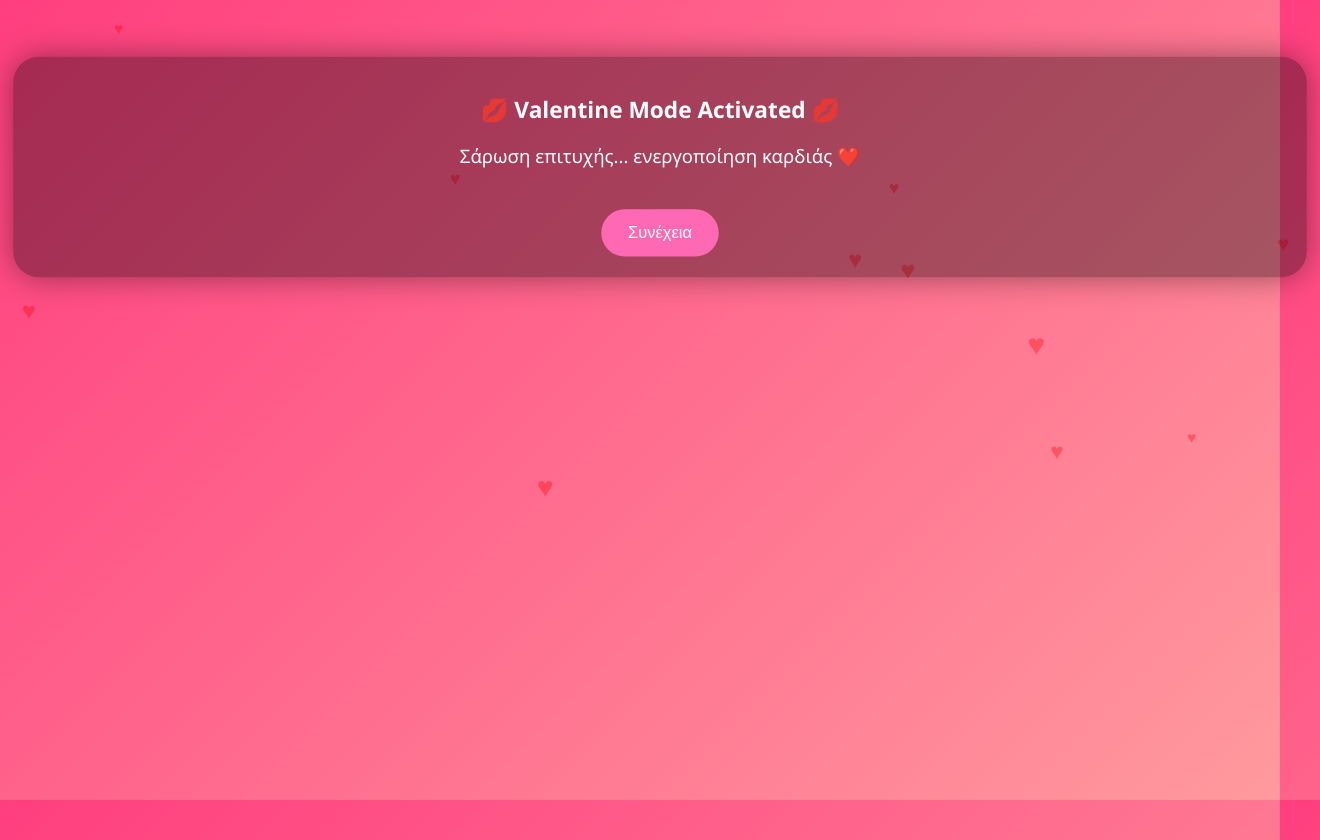
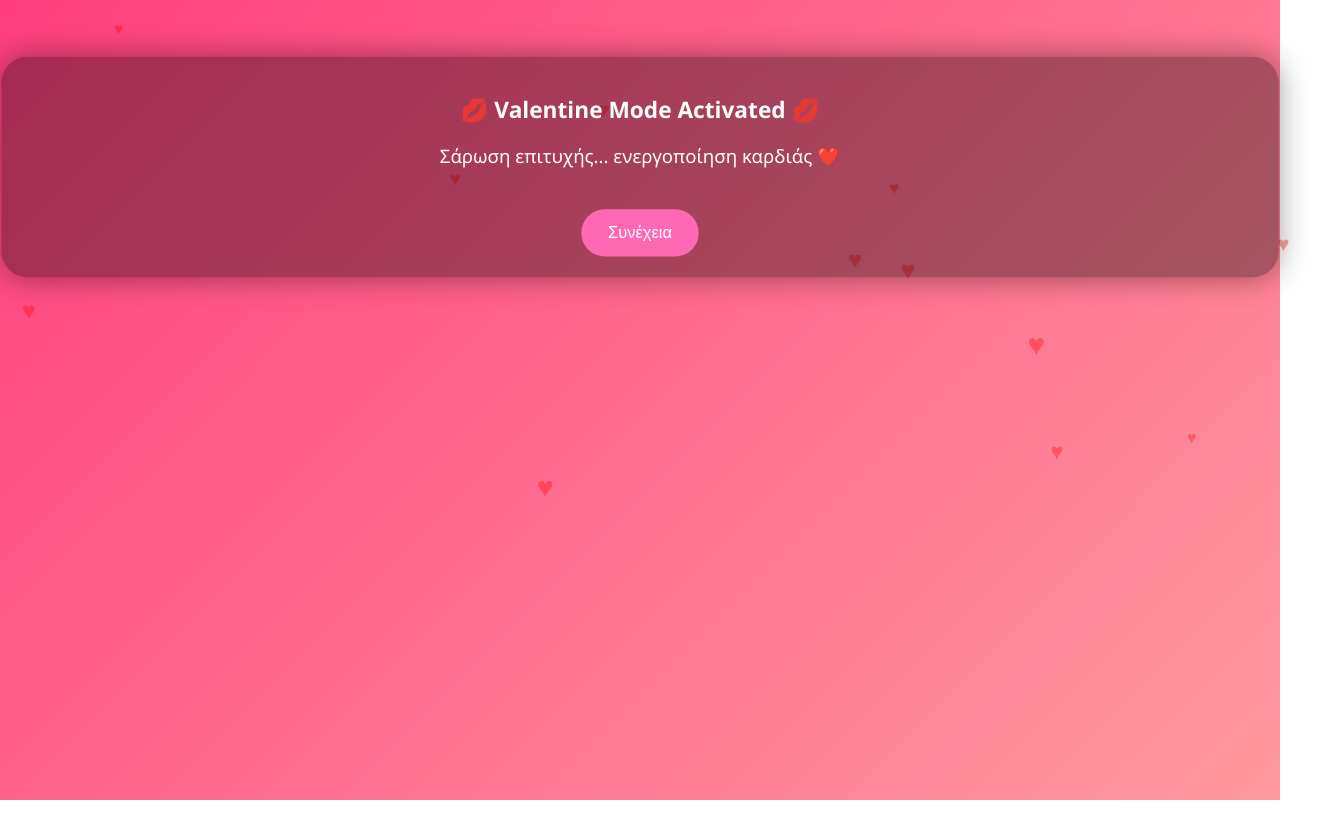
Before and after one commit to v-ivergos/valentine, a plain HTML site: page index.html in a window 1280 px wide. Shown: the whole page, 1320 px wide, since content can reach past the window. After the commit the page ends 800 px from the top, so only its background shows below. Drawn offline with Linux system fonts and the light colour scheme.

Commit message:
first commit

```diff
--- a/index.html
+++ b/index.html
@@ -9,8 +9,6 @@
 body {
   margin: 0;
   /* overflow: hidden; */  /* αφαιρέθηκε */
-  min-height: 100vh;       /* τώρα γεμίζει πάντα τουλάχιστον την οθόνη */
-  width: 100vw;
   background: linear-gradient(135deg, #ff3e7f, #ff9a9e);
   background-attachment: fixed;
   background-size: cover;
```
